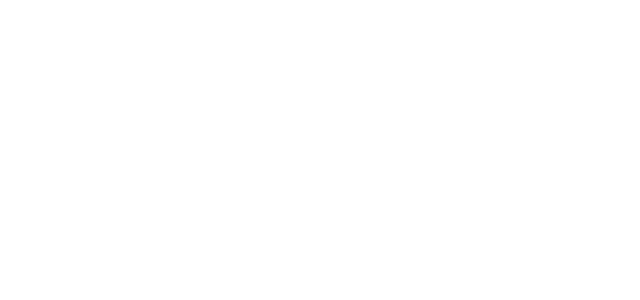
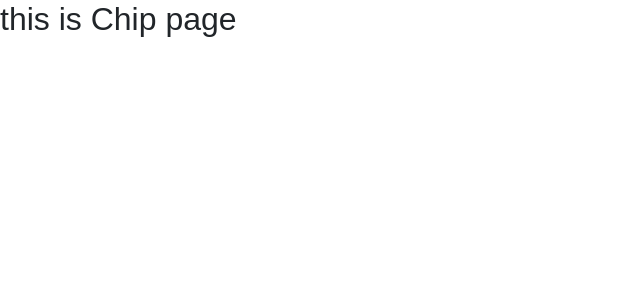
Before and after one commit to mitawa0001/Swiggy, a React (Vite) app: page /chip in a window 1280 px wide. Before the commit this address had no page. Shown: the top 300 px of the page, without its empty margins (0-640 px from the left). Built offline with nearby package versions, Linux system fonts and the light colour scheme; a web font is replaced by a local one.

Commit message:
chip card

```diff
--- a/src/App.jsx
+++ b/src/App.jsx
@@ -7,6 +7,7 @@
 import Restaurant from './pages/Restaurant';
 import About from "./pages/About/About";
 import AboutClass from './pages/About/AboutClass';
+import Chip from './components/chips/chip';
 
 function App() {
   return (
@@ -16,6 +17,7 @@
           <Routes>
             <Route index element={<Home />} />
             <Route exect path="casestudy" element={<CaseStudy />} />
+            <Route exect path="chip" element={<Chip />} />
             <Route exect path="about" element={<About heading="About Swiggy" city="chandigarh"/>} />
             <Route exect path="restaurant/:resid" element={<Restaurant />} />
           </Routes>
--- /dev/null
+++ b/src/components/chips/chip.jsx
@@ -0,0 +1,8 @@
+const Chip = () => {
+    return (
+        <>
+        <h2>this is Chip page</h2>
+        </>
+    )
+}
+export default Chip
--- a/src/components/layout/Header.jsx
+++ b/src/components/layout/Header.jsx
@@ -28,6 +28,7 @@
                             <Nav.Link as={Link} to="/casestudy">CaseStudy</Nav.Link>
                             <Nav.Link as={Link} to="/restaurant/resid">Restaurant</Nav.Link>
                             <Nav.Link as={Link} to="/about">About</Nav.Link>
+                            <Nav.Link as={Link} to="/chip">Chip</Nav.Link>
                         </Nav>
                     </Navbar.Collapse>
                     <form className="d-flex">
```
Also changed, not shown: src/components/CaseStudy/CaseStudy.jsx (+7 -0 lines), src/components/CaseStudy/index.js (added, +14 -0 lines).
